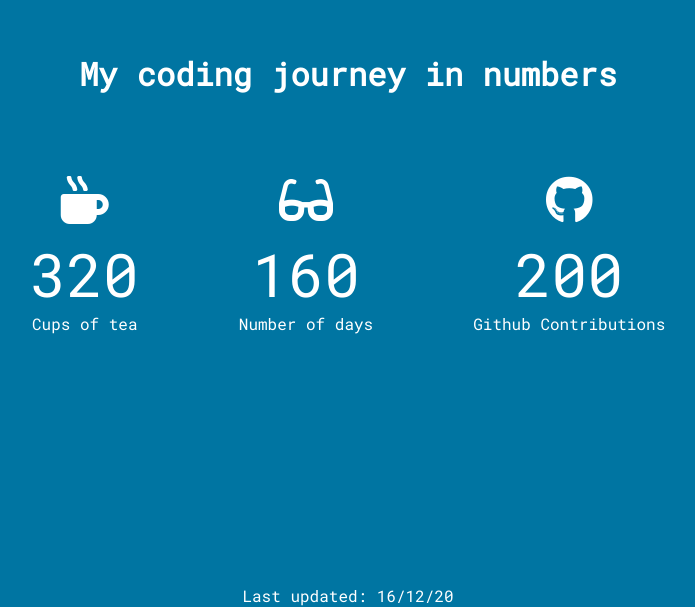
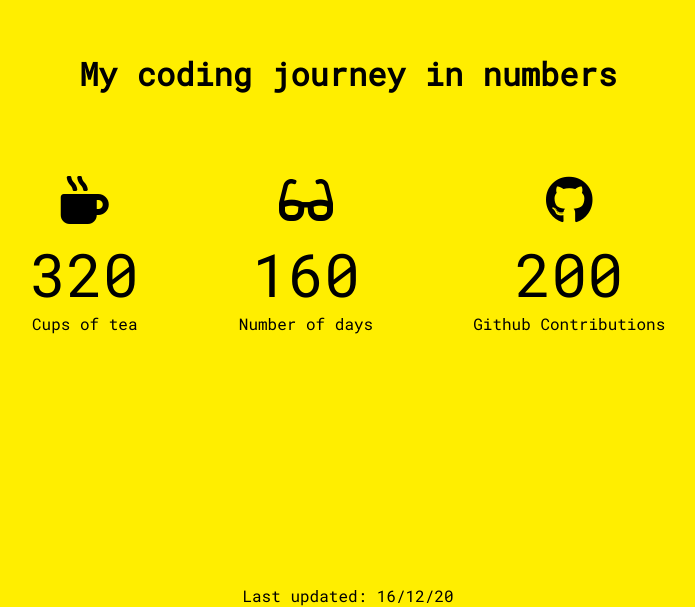
Before and after one commit to Samatarx/Increment-Counter, a plain HTML site: page index.html in a window 1280 px wide. Shown: the part 193-800 px from the top of the page, without its empty margins (292-987 px from the left). Drawn offline with Linux system fonts and the light colour scheme.

Commit message:
CSS background change

```diff
--- a/style.css
+++ b/style.css
@@ -5,8 +5,8 @@
 }
 
 body {
-  background-color: #0075a2;
-  color: white;
+  background-color: #ffee00;
+  color: black;
   font-family: "Roboto Mono", sans-serif;
   display: flex;
   align-items: center;
```
